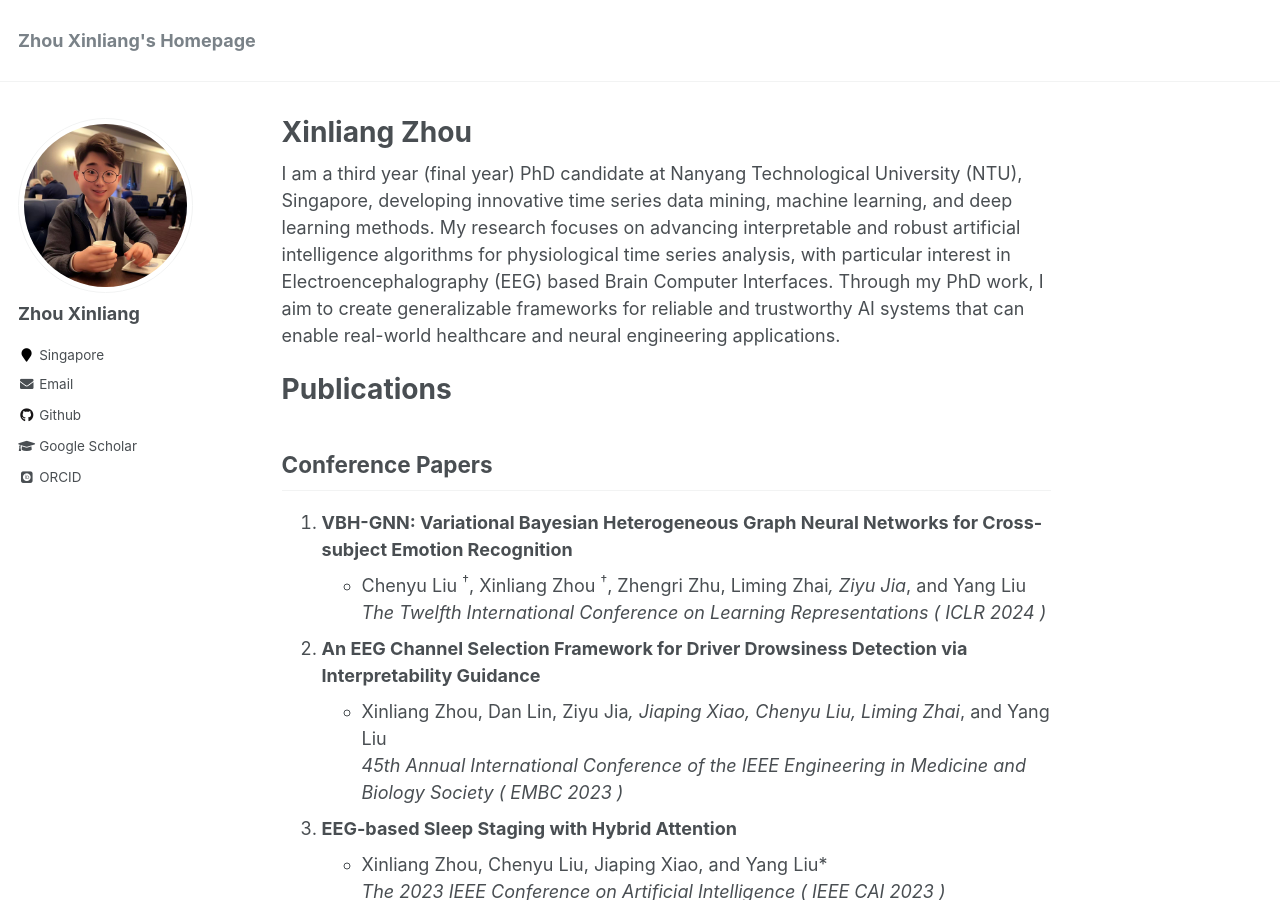
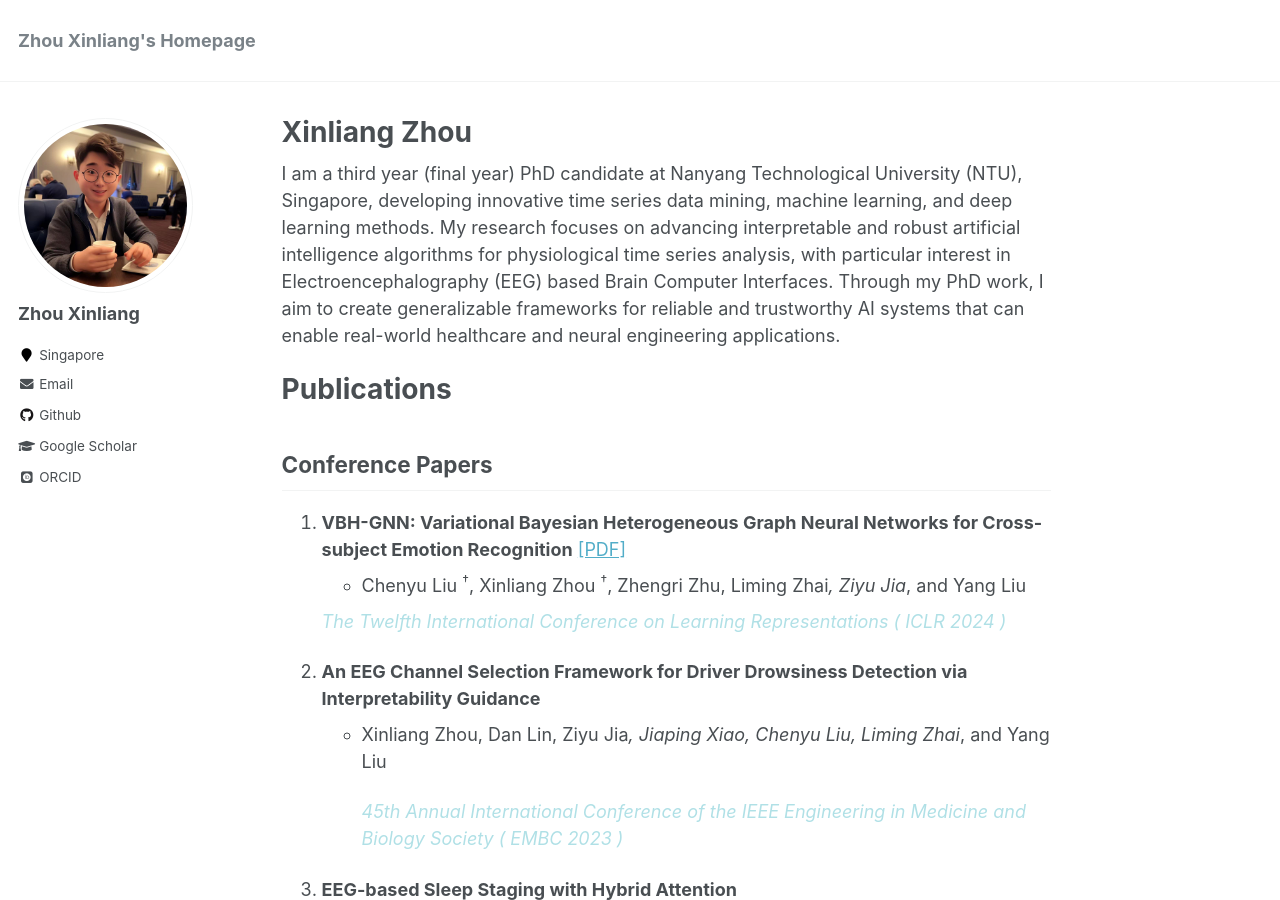
Before and after one commit to xinliangzhou/xinliangzhou.github.io, a Jekyll site: the page built from _pages/about.md, in a window 1280 px wide and 900 px high. Built offline with Jekyll 4.4.1, drawn with Linux system fonts in a browser that asks for light colours; some web fonts are replaced.

Commit message:
Update about.md

```diff
--- a/_pages/about.md
+++ b/_pages/about.md
@@ -15,13 +15,16 @@ Publications
 
 Conference Papers
 ------
-1. **VBH-GNN: Variational Bayesian Heterogeneous Graph Neural Networks for Cross-subject Emotion Recognition**
+1. **VBH-GNN: Variational Bayesian Heterogeneous Graph Neural Networks for Cross-subject Emotion Recognition** [[PDF]](https://openreview.net/pdf?id=EArTDUmILF)
    - Chenyu Liu <sup>†</sup>, Xinliang Zhou <sup>†</sup>, Zhengri Zhu, Liming Zhai*, Ziyu Jia*, and Yang Liu
-   *The Twelfth International Conference on Learning Representations ( ICLR 2024 )*
+
+   <span style="color:#B0E0E6">  *The Twelfth International Conference on Learning Representations ( ICLR 2024 )*</span>
+
 
 2. **An EEG Channel Selection Framework for Driver Drowsiness Detection via Interpretability Guidance**
    - Xinliang Zhou, Dan Lin, Ziyu Jia*, Jiaping Xiao, Chenyu Liu, Liming Zhai*, and Yang Liu
-   *45th Annual International Conference of the IEEE Engineering in Medicine and Biology Society ( EMBC 2023 )*
+
+     <span style="color:#B0E0E6">  *45th Annual International Conference of the IEEE Engineering in Medicine and Biology Society ( EMBC 2023 )*</span>
 
 3. **EEG-based Sleep Staging with Hybrid Attention**
    - Xinliang Zhou, Chenyu Liu, Jiaping Xiao, and Yang Liu*
```
